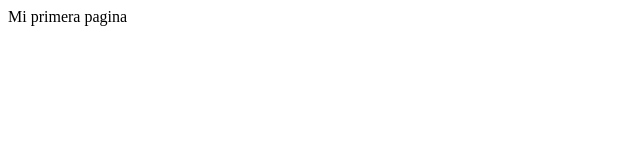
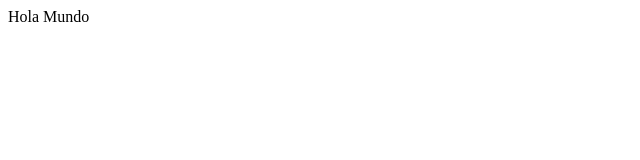
Before and after one commit to AlehMatiah/DesarrolloWeb2021, a plain HTML site: page index.html in a window 1280 px wide. Shown: the full height of the page, 0-640 px from the left. Drawn offline with Linux system fonts and the light colour scheme.

Commit message:
confirmar

```diff
--- a/index.html
+++ b/index.html
@@ -1,5 +1,8 @@
-<!DOCTYPE html>
-<html>
-    <head>
-        <tittle>Mi primera pagina</tittle>
-</html>
+<HTML>
+<HEAD>
+<TITLE>ejemplo hola mundo</TITLE>
+</HEAD>
+<BODY>
+<P>Hola Mundo</P>
+</BODY>
+</HTML>
```
